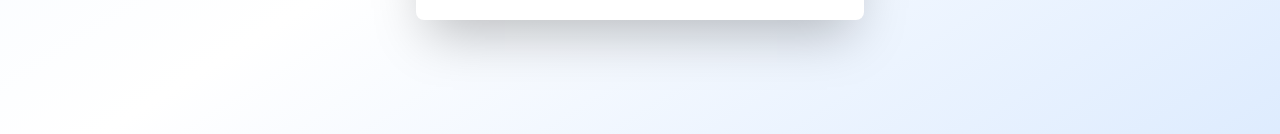
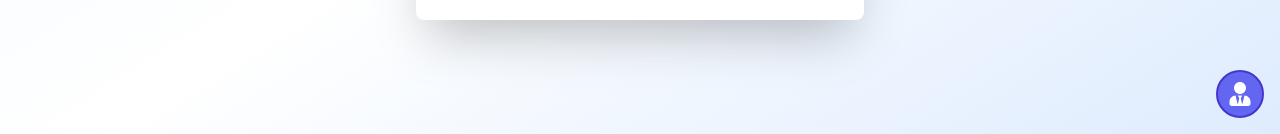
Before and after one commit to sharduli8090/ticketing_system_frontend_rvtc, a React (Vite) app: page /employee-login in a window 1280 px wide. Shown: the part 666-800 px from the top of the page. Built offline with nearby package versions, Linux system fonts and the light colour scheme.

Commit message:
added floating widget

```diff
--- a/src/App.jsx
+++ b/src/App.jsx
@@ -18,6 +18,7 @@ import Home from "./components/home/Home";
 import Unauthorized from "./components/unauth/Unauthorized";
 import useAuthService from "./services/authService/AuthService";
 import SendQuery from "./components/sendQuery/SendQuery";
+import FloatingWidget from "./components/floating-widget/FloatingWidget";
 
 const App = () => {
   const authService = useAuthService();
@@ -74,6 +75,7 @@ const App = () => {
         {/* <Navigate to="/admindash" />} /> */}
       </Routes>
       <Footer />
+      <FloatingWidget/>
     </Router>
   );
 };
--- /dev/null
+++ b/src/components/floating-widget/FloatingWidget.jsx
@@ -0,0 +1,29 @@
+// UserCircle.js
+import { useState } from 'react';
+import { FaUserTie } from 'react-icons/fa';
+
+const FloatingWidget = () => {
+  const [isHovered, setIsHovered] = useState(false);
+
+
+  return (
+    <div className="fixed bottom-4 right-4">
+      <div
+        className="relative"
+        onMouseEnter={() => setIsHovered(true)}
+        onMouseLeave={() => setIsHovered(false)}
+      >
+        <div className="w-12 h-12 bg-indigo-500 rounded-full flex items-center justify-center text-white text-2xl border-2 border-indigo-700">
+           <FaUserTie />
+        </div>
+        {isHovered && (
+          <div className="absolute bottom-14 right-0 bg-white border border-gray-300 rounded-lg p-4 shadow-lg">
+            Welcome to Ticketing System!
+          </div>
+        )}
+      </div>
+    </div>
+  );
+};
+
+export default FloatingWidget;
--- a/src/components/home/Home.jsx
+++ b/src/components/home/Home.jsx
@@ -10,6 +10,10 @@ const Home = () => {
   const handleEmployeeLogin = () => {
     navigate("/employee-login");
   };
+
+  const handleSendQuery = () => {
+    navigate("/sendquery");
+  }
 
   return (
     <div className="flex flex-col items-center">
@@ -136,7 +140,7 @@ const Home = () => {
             help you.
           </p>
         </div>
-        <div className='bg-gradient-to-b from-blue-200  to-indigo-400 p-20 rounded-full animate-bounce shadow-2xl mt-20 drop-shadow-2xlll'>
+        <div className='bg-gradient-to-b from-blue-200  to-indigo-400 p-20 rounded-full animate-bounce shadow-2xl mt-20 drop-shadow-2xlll' onClick={handleSendQuery}>
 
         <FaAnglesDown
           className="text-9xl mt-5 text-white "
@@ -145,6 +149,8 @@ const Home = () => {
               WebkitBackgroundClip: "text",
               WebkitTextFillColor: "transparent",
             }}
+
+
             />
             </div>
       </section>
```
